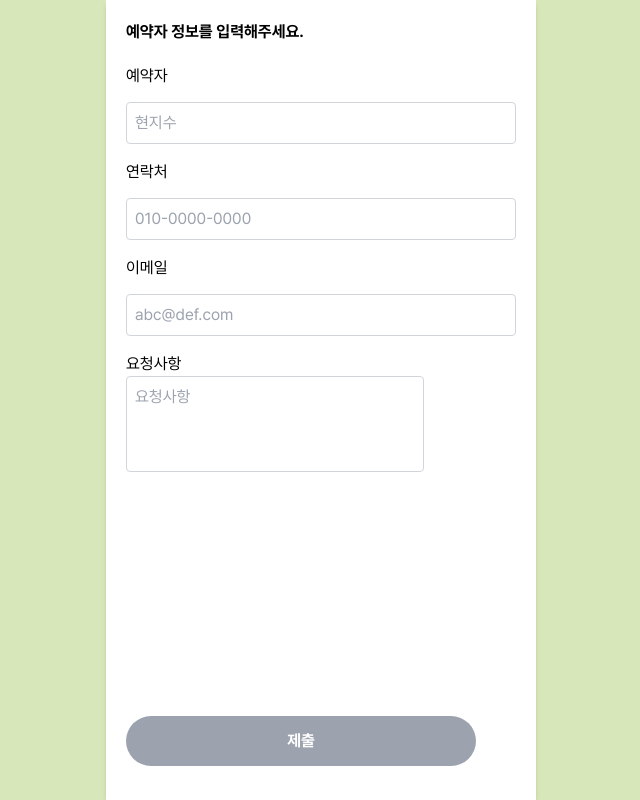
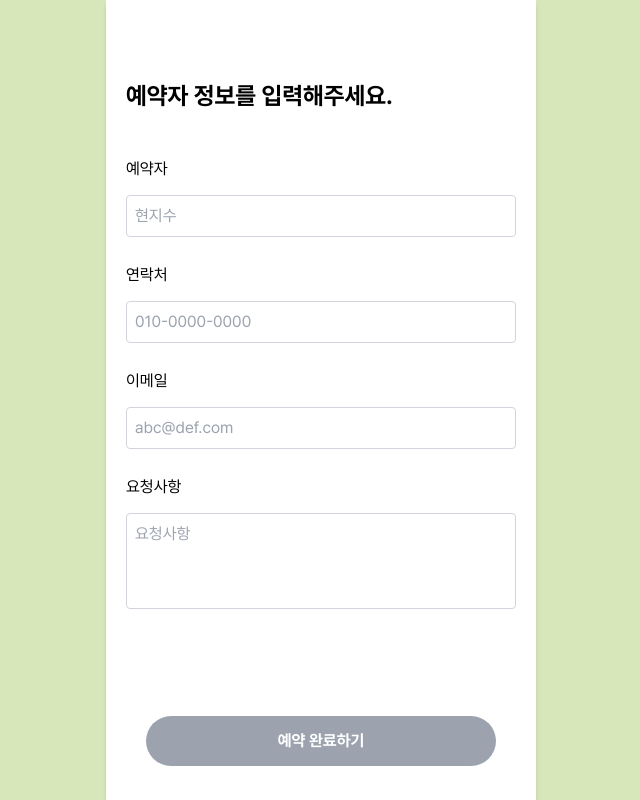
Before and after one commit to hyunzsu/9oormthon-FE, a React (Vite) app: page /products/1/reservation in a window 1280 px wide. Shown: the whole page, without its empty margins (319-959 px from the left). Built offline with nearby package versions, Linux system fonts and the light colour scheme.

Commit message:
[✨ feat] 예약 페이지 기능 수정

```diff
--- a/src/pages/Reservation.jsx
+++ b/src/pages/Reservation.jsx
@@ -2,7 +2,6 @@ import React, { useState } from 'react'
 import DatePicker from 'react-datepicker'
 import { addDays } from 'date-fns'
 import 'react-datepicker/dist/react-datepicker.css'
-import '../styles/Reservation.css' // 커스텀 CSS 파일 import
 import BackButton from '../components/BackButton'
 import Button from '../components/Button'
 import {
@@ -22,19 +21,27 @@ export default function Reservation() {
 
   const navigate = useNavigate()
 
-  // const handleSubmit = () => {
-  //   // 서버에 데이터 전송하는 로직 추가
-  //   console.log('서버에 전송할 데이터:', formData)
+  const handleSubmit = () => {
+    const formData = {
+      name,
+      contact,
+      email,
+      etc,
+    }
+    // 서버에 데이터 전송하는 로직 추가
+    console.log('서버에 전송할 데이터:', formData)
 
-  //   // 응답이 성공적일 경우 로컬스토리지에 데이터 저장
-  //   localStorage.setItem('reservationData', JSON.stringify(formData))
-  //   navigate('/usersuccess') // 성공 페이지로 라우팅
-  // }
+    // 응답이 성공적일 경우 로컬스토리지에 데이터 저장
+    localStorage.setItem('reservationData', JSON.stringify(formData))
+    navigate('/usersuccess') // 성공 페이지로 라우팅
+  }
 
   return (
-    <div>
-      <h1 className="font-bold pt-5 pl-5">예약자 정보를 입력해주세요.</h1>
-      <div className="flex flex-col space-y-4 p-5">
+    <div className="p-[20px]">
+      <h1 className="font-bold text-24 pt-[58px] pb-[43px]">
+        예약자 정보를 입력해주세요.
+      </h1>
+      <div className="flex flex-col gap-[26px]">
         <InputText
           title="예약자"
           placeholder="현지수"
@@ -50,14 +57,14 @@ export default function Reservation() {
             placeholder="요청사항"
             value={etc}
             onChange={handleEtcChange}
-            className="border border-gray-300 rounded p-2 resize-none h-24"
+            className="border border-gray-300 rounded p-2 resize-none h-24 mt-[14px] w-full"
           ></textarea>
         </label>
       </div>
       <Button
         type="button"
-        // onClick={handleSubmit}
-        text="제출"
+        onClick={handleSubmit}
+        text="예약 완료하기"
         status={!name || !contact || !email ? 'disabled' : undefined}
       />
     </div>
```
